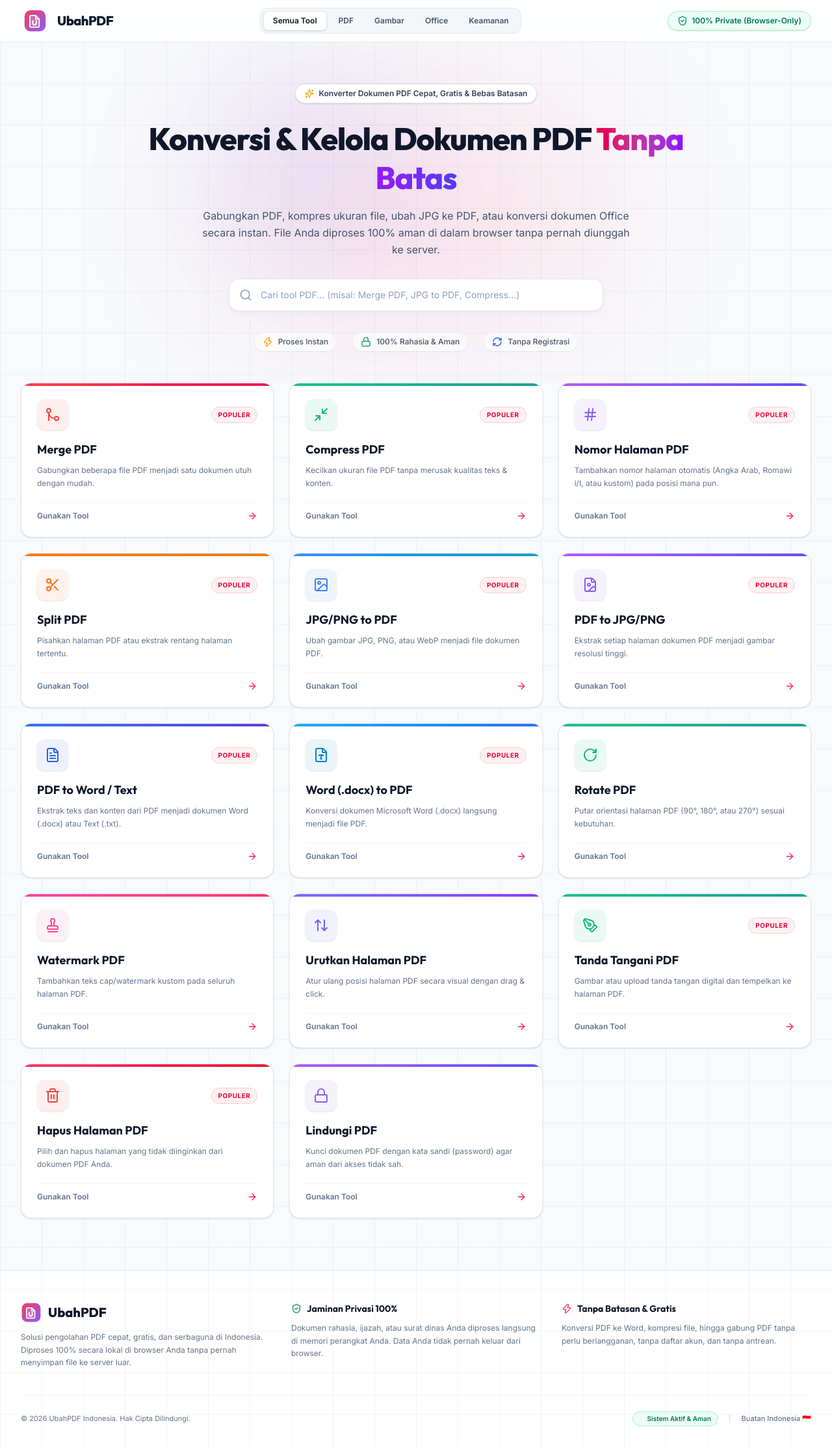
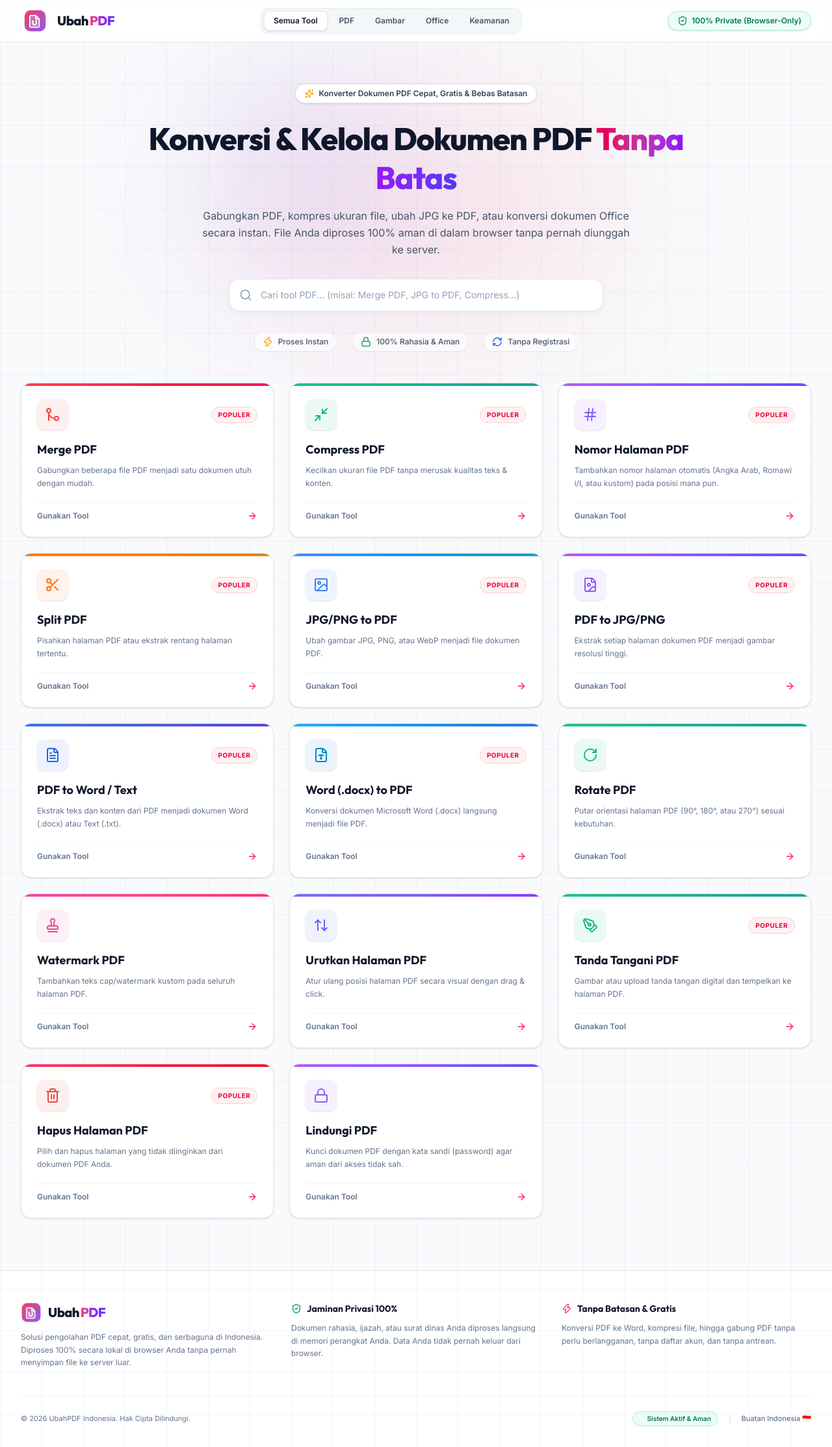
Before and after one commit to rhsa-fr/UbahPDF, a React (Vite) app: page / in a window 1280 px wide. Shown: the whole page at 65% size. Built offline with nearby package versions, Linux system fonts and the light colour scheme.

Commit message:
style: enhance brand logo typography to dual-tone SaaS design

```diff
--- a/src/components/Footer.tsx
+++ b/src/components/Footer.tsx
@@ -12,7 +12,14 @@ export const Footer: React.FC = () => {
           <div className="space-y-3">
             <div className="flex items-center gap-2.5">
               <TdocLogo size={32} />
-              <span className="font-extrabold text-xl text-slate-900 font-['Outfit']">UbahPDF</span>
+              <div className="flex items-center gap-0.5 select-none">
+                <span className="font-extrabold text-xl tracking-tight text-slate-900 font-['Outfit']">
+                  Ubah
+                </span>
+                <span className="font-black text-xl tracking-tight bg-gradient-to-r from-rose-500 via-purple-600 to-indigo-600 bg-clip-text text-transparent font-['Outfit']">
+                  PDF
+                </span>
+              </div>
             </div>
             <p className="text-slate-500 text-xs leading-relaxed max-w-sm">
               Solusi pengolahan PDF cepat, gratis, dan serbaguna di Indonesia. Diproses 100% secara lokal di browser Anda tanpa pernah menyimpan file ke server luar.
--- a/src/components/Navbar.tsx
+++ b/src/components/Navbar.tsx
@@ -24,9 +24,12 @@ export const Navbar: React.FC<NavbarProps> = ({
           <div className="flex items-center justify-center p-1">
             <TdocLogo size={36} />
           </div>
-          <div className="flex items-center gap-2">
+          <div className="flex items-center gap-0.5 select-none">
             <span className="font-extrabold text-xl tracking-tight text-slate-900 font-['Outfit']">
-              UbahPDF
+              Ubah
+            </span>
+            <span className="font-black text-xl tracking-tight bg-gradient-to-r from-rose-500 via-purple-600 to-indigo-600 bg-clip-text text-transparent font-['Outfit']">
+              PDF
             </span>
           </div>
         </div>
```
